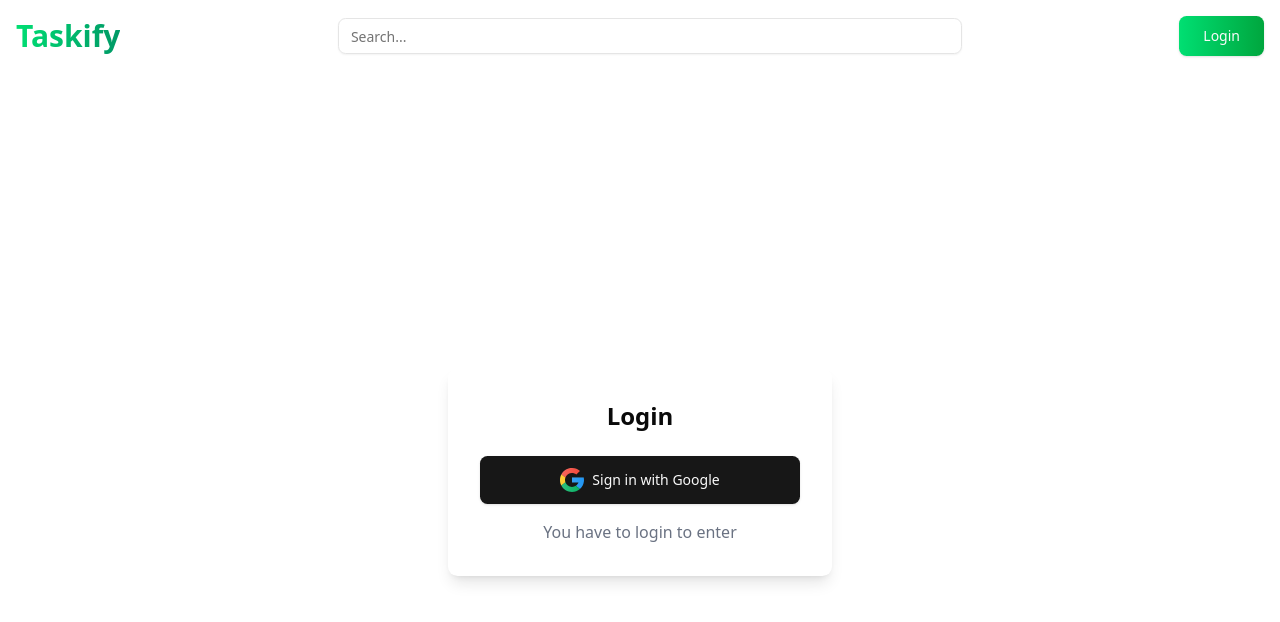
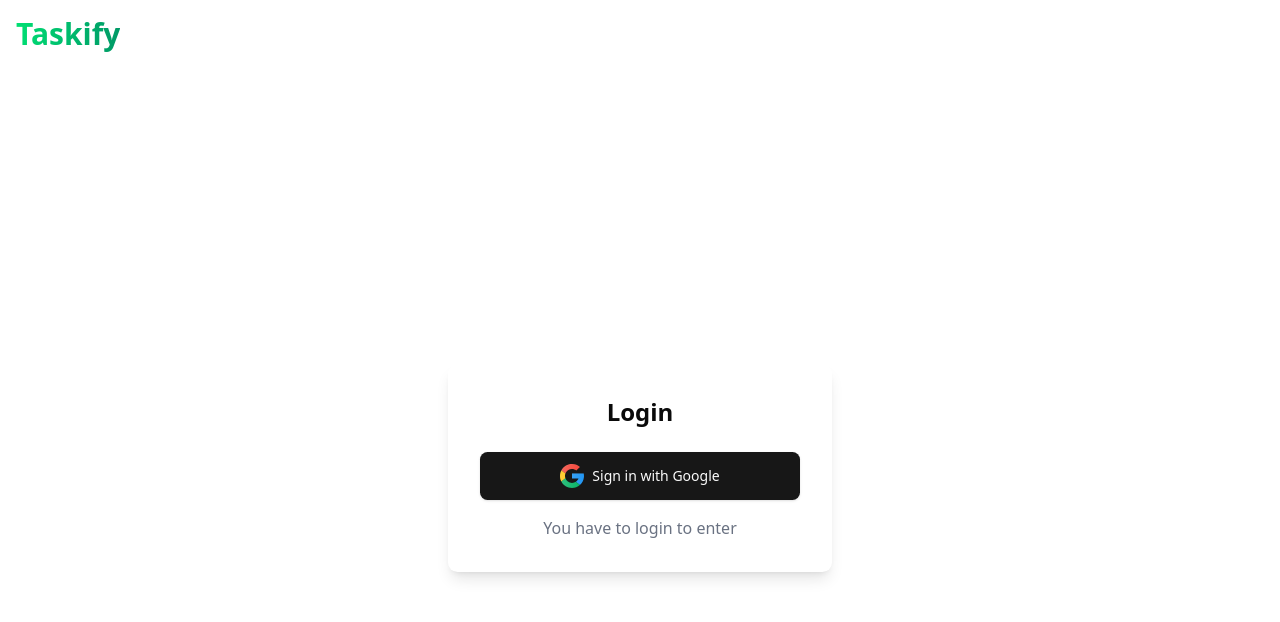
Before and after one commit to Fahim047/task-management-system, a React (Vite) app: page /login in a window 1280 px wide. Shown: the top 622 px of the page. Built offline with nearby package versions, Linux system fonts and the light colour scheme; no server answers.

Commit message:
✅ Added toast for login and logout

```diff
--- a/src/components/Forms/LoginForm.tsx
+++ b/src/components/Forms/LoginForm.tsx
@@ -2,6 +2,7 @@ import GoogleIcon from '@/assets/google.svg';
 import apiClient from '@/axios/apiClient';
 import { useAuth } from '@/hooks';
 import { Navigate, useNavigate } from 'react-router';
+import { toast } from 'sonner';
 import { Button } from '../ui';
 const LoginForm = () => {
 	const { user, handleSignInWithGoogle } = useAuth();
@@ -16,7 +17,7 @@ const LoginForm = () => {
 					email: user?.email,
 					photoURL: user?.photoURL,
 				});
-				console.log('Successfully logged in');
+				toast.success('Welcome!');
 				navigate('/');
 			} else {
 				throw new Error('handleSignInWithGoogle is not defined');
--- a/src/components/Navbar/Navbar.tsx
+++ b/src/components/Navbar/Navbar.tsx
@@ -1,14 +1,17 @@
 import { useAuth } from '@/hooks';
-import { Link, useNavigate } from 'react-router';
-import { Button, Input } from '../ui';
+import { Link, useLocation, useNavigate } from 'react-router';
+import { toast } from 'sonner';
+import { Button } from '../ui';
 
 const Navbar = () => {
 	const { user, handleLogout } = useAuth();
 	const navigate = useNavigate();
+	const { pathname } = useLocation();
 	const handleSignOut = async (): Promise<void> => {
 		try {
 			if (handleLogout) {
 				await handleLogout();
+				toast.success('See you soon!');
 				navigate('/login');
 			} else {
 				throw new Error('handleLogout is not defined');
@@ -27,7 +30,7 @@ const Navbar = () => {
 					Taskify
 				</Link>
 
-				<Input className="max-w-1/2" placeholder="Search..." />
+				{/* <Input className="max-w-1/2" placeholder="Search..." /> */}
 				{user ? (
 					<div className="flex items-center gap-2">
 						<img
@@ -46,6 +49,7 @@ const Navbar = () => {
 						</Button>
 					</div>
 				) : (
+					pathname !== '/login' && (
 						<Button
 							asChild
 							size="lg"
@@ -53,6 +57,7 @@ const Navbar = () => {
 						>
 							<Link to="/login">Login</Link>
 						</Button>
+					)
 				)}
 			</div>
 		</nav>
--- a/src/components/TaskBoard/TaskBoard.tsx
+++ b/src/components/TaskBoard/TaskBoard.tsx
@@ -2,6 +2,7 @@ import apiClient from '@/axios/apiClient';
 import { TaskType } from '@/types';
 import { DragDropContext, DropResult } from '@hello-pangea/dnd';
 import { useMutation, useQuery, useQueryClient } from '@tanstack/react-query';
+import { toast } from 'sonner';
 import AddTaskButton from './AddTaskButton';
 import TaskCategory from './TaskCategory';
 
@@ -24,6 +25,7 @@ const TaskBoard = () => {
 			await apiClient.patch(`/tasks/${updatedTask.id}`, updatedTask);
 		},
 		onSuccess: () => {
+			toast.success('Task updated');
 			queryClient.invalidateQueries({ queryKey: ['tasks'] });
 		},
 	});
--- a/src/components/TaskBoard/TaskCategory.tsx
+++ b/src/components/TaskBoard/TaskCategory.tsx
@@ -1,6 +1,5 @@
 import { TaskType } from '@/types';
 import { Droppable } from '@hello-pangea/dnd';
-import { SortAsc } from 'lucide-react';
 import TaskItem from './TaskItem';
 
 interface TaskCategoryProps {
@@ -25,7 +24,7 @@ const TaskCategory = ({ tasks, category }: TaskCategoryProps) => {
 				>
 					<div className="flex justify-between items-center mb-2 text-white">
 						<h4 className="text-xl">{`${category}(${tasks.length})`}</h4>
-						<SortAsc />
+						{/* <SortAsc /> */}
 					</div>
 					<ul className="flex flex-col gap-2 flex-grow">
 						{tasks.length > 0 ? (
```
Lines whose indentation alone changed are shown as unchanged.
